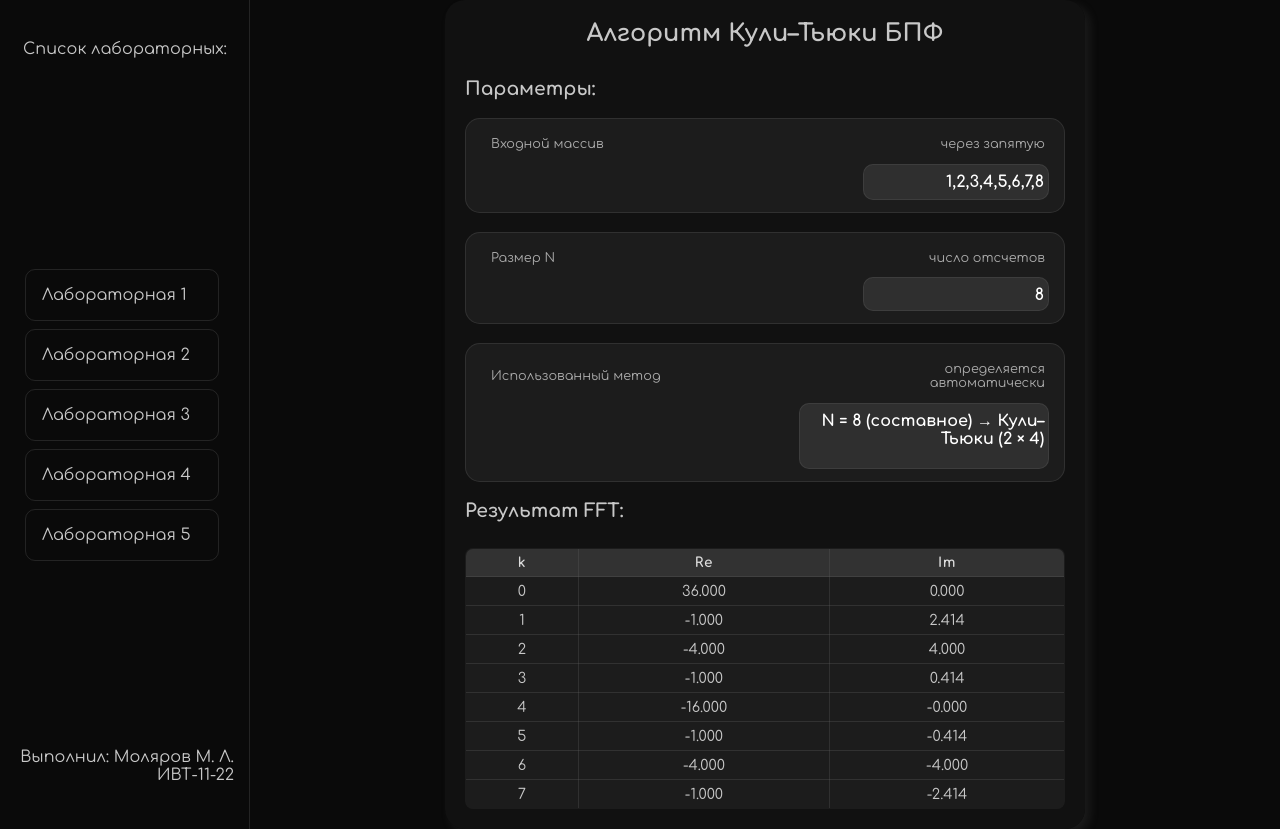
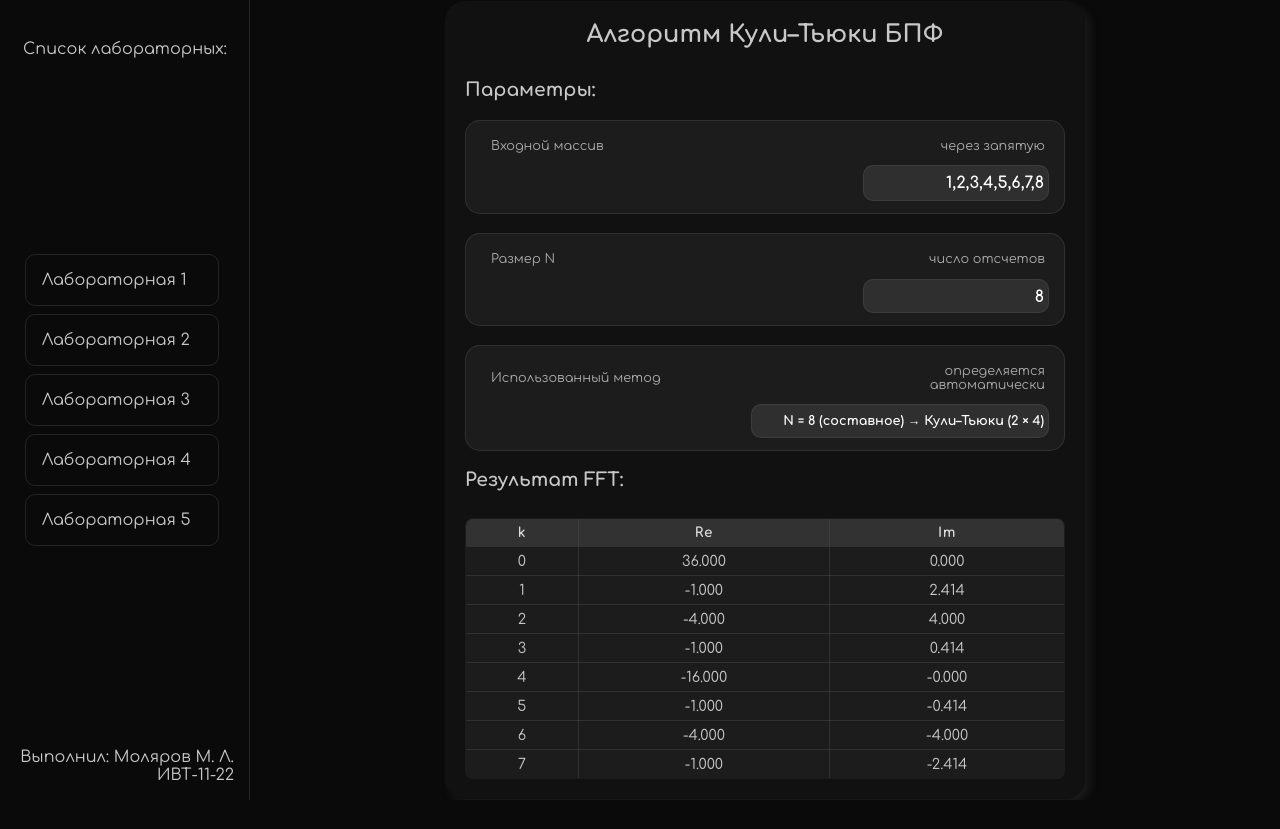
Before and after one commit to gefeeplay/TBA-tasks, a Vue app: page /Lab2 in a window 1280 px wide. After the commit the page ends 800 px from the top, so only its background shows below. Built offline with nearby package versions, Linux system fonts and the light colour scheme.

Commit message:
style fixes

```diff
--- a/src/components/Lab2.vue
+++ b/src/components/Lab2.vue
@@ -219,8 +219,9 @@ const method = ref('');
 }
 
 .method {
-  height: 3rem;
-  width: 15rem;
+
+  width: 18rem;
+  font-size: 0.8rem;
   text-align:end;
 }
 .answ-table {
```
